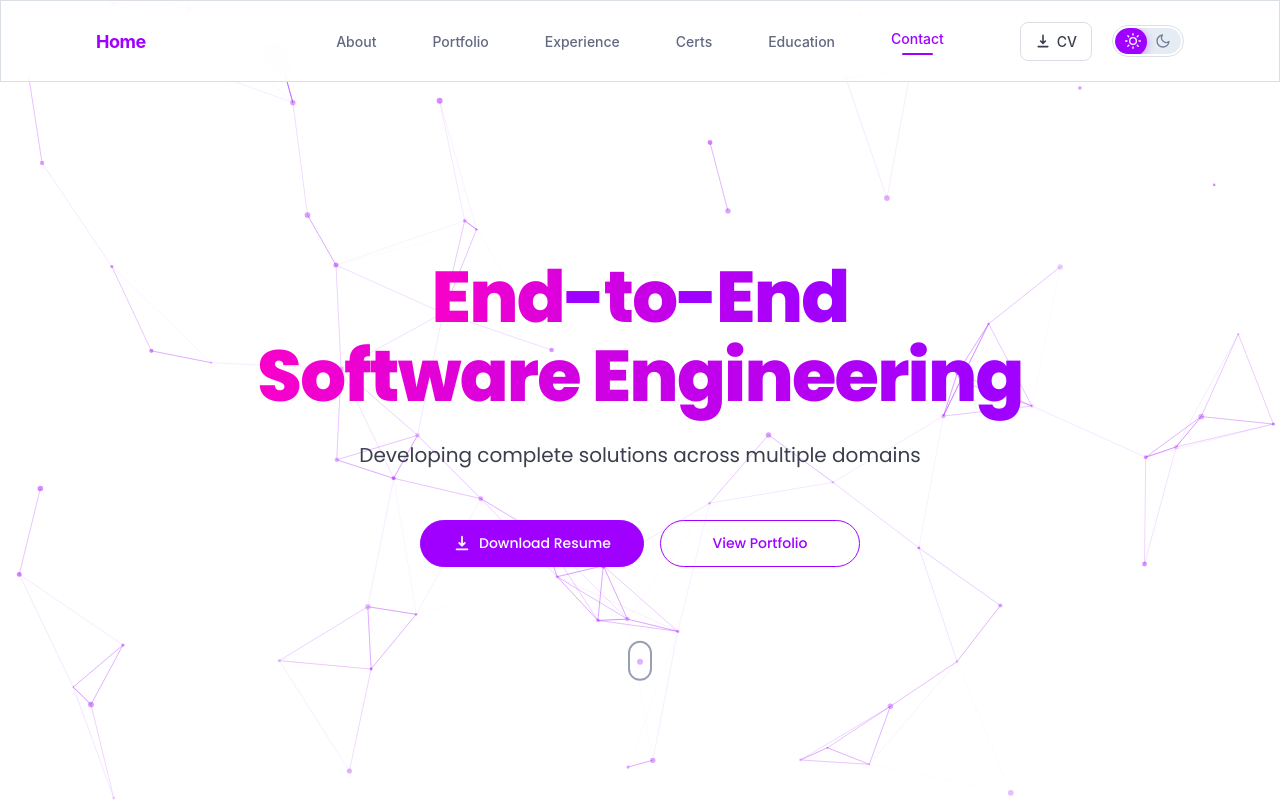
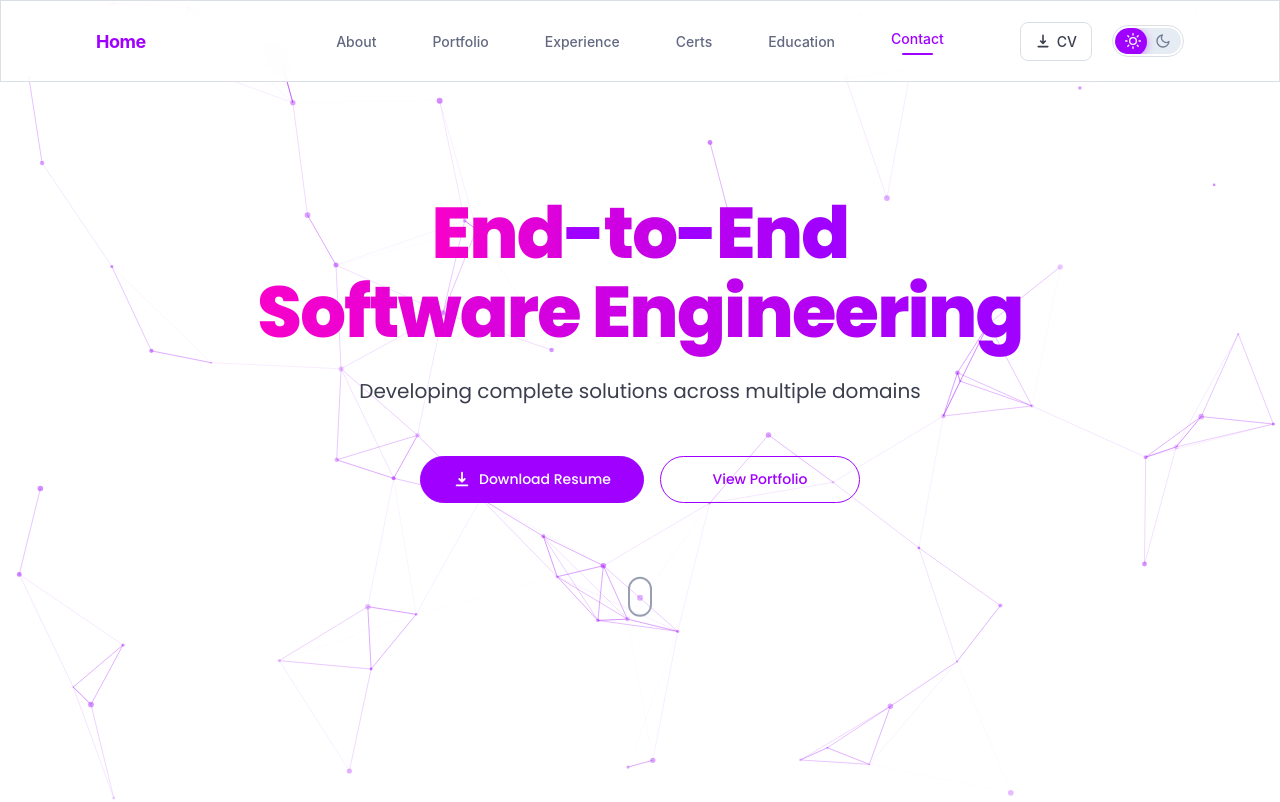
Before and after one commit to gabrielng-rj99/gabrielng-rj99.github.io, a React (Vite) app: page / in a window 1280 px wide. Shown: the top 802 px of the page. Built offline with nearby package versions, Linux system fonts and the light colour scheme.

Commit message:
style: adjust Hero padding and add list item hover effects
Remove top padding from Hero content, add scroll offset for smooth
navigation, and add dark mode text-shadow on list item hover.

```diff
--- a/src/components/Hero.module.css
+++ b/src/components/Hero.module.css
@@ -15,25 +15,19 @@
     z-index: 10;
     width: min(90vw, 72rem);
     margin: 0 auto;
-    padding: 7rem 1rem 1rem;
+    padding: 0 1rem;
     text-align: center;
-}
-
-@media (min-width: 640px) {
-    .heroContent {
-        padding-top: 7rem;
-    }
 }
 
 @media (min-width: 768px) {
     .heroContent {
-        padding: 9rem 1.5rem 1rem;
+        padding: 0 1.5rem;
     }
 }
 
 @media (min-width: 1024px) {
     .heroContent {
-        padding: 9rem 2rem 1rem;
+        padding: 0 2rem;
     }
 }
 
--- a/src/components/Hero.tsx
+++ b/src/components/Hero.tsx
@@ -80,11 +80,18 @@ export default function Hero() {
                             href="#portfolio"
                             onClick={(e) => {
                                 e.preventDefault();
-                                document
-                                    .querySelector("#portfolio")
-                                    ?.scrollIntoView({
+                                const target = document.querySelector("#portfolio");
+                                if (target) {
+                                    const navHeight = 30;
+                                    const targetPosition =
+                                        target.getBoundingClientRect().top +
+                                        window.scrollY -
+                                        navHeight;
+                                    window.scrollTo({
+                                        top: targetPosition,
                                         behavior: "smooth",
                                     });
+                                }
                             }}
                             className={`btn-outline ${styles.heroBtn}`}
                         >
--- a/src/index.css
+++ b/src/index.css
@@ -539,6 +539,12 @@ img {
 
 .list-item-bullet:hover {
     color: var(--text-primary);
+    text-shadow: 0 0 8px rgba(159, 0, 255, 0.35);
+}
+
+[data-theme="dark"] .list-item-bullet:hover {
+    color: #ffffff;
+    text-shadow: 0 0 12px rgba(180, 77, 255, 0.4);
 }
 
 /* Bullet point */
```
